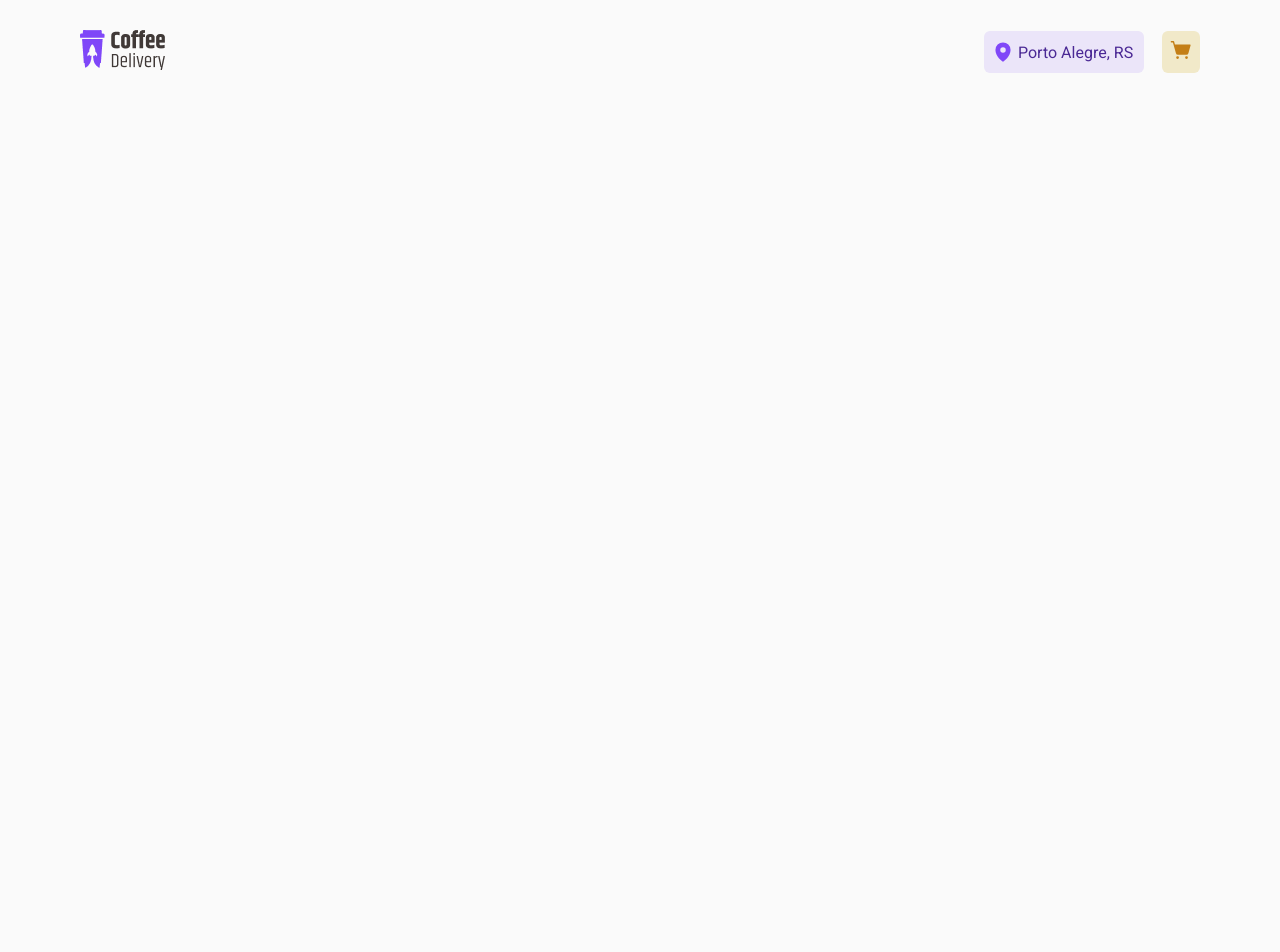
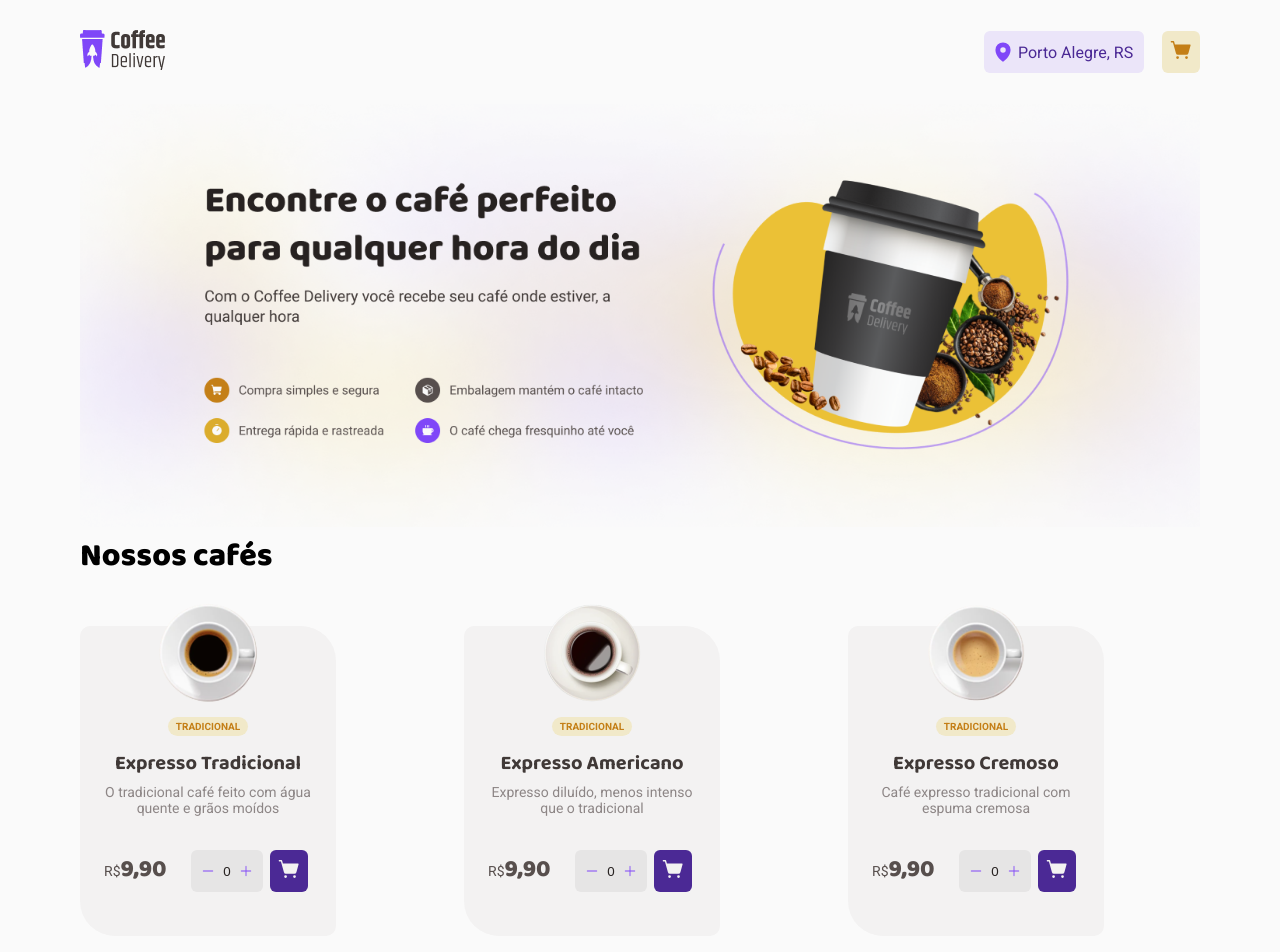
Before and after one commit to rafael-acerqueira/coffee-delivery, a React (Vite) app: page / in a window 1280 px wide. Shown: the top 952 px of the page. Before the commit the page ends 800 px from the top, so only its background shows below. Built offline with nearby package versions, Linux system fonts and the light colour scheme; the HTML template or start-up script is replaced by a standard one.

Commit message:
Create Home page

```diff
--- /dev/null
+++ b/src/pages/Home/images/index.ts
@@ -0,0 +1,31 @@
+import image from '../../../assets/images/Image.png'
+import image1 from '../../../assets/images/Image-1.png'
+import image2 from '../../../assets/images/Image-2.png'
+import image3 from '../../../assets/images/Image-3.png'
+import image4 from '../../../assets/images/Image-4.png'
+import image5 from '../../../assets/images/Image-5.png'
+import image6 from '../../../assets/images/Image-6.png'
+import image7 from '../../../assets/images/Image-7.png'
+import image8 from '../../../assets/images/Image-8.png'
+import image9 from '../../../assets/images/Image-9.png'
+import image10 from '../../../assets/images/Image-10.png'
+import image11 from '../../../assets/images/Image-11.png'
+import image12 from '../../../assets/images/Image-12.png'
+import image13 from '../../../assets/images/Image-13.png'
+
+export const images = {
+  "image-1": image,
+  "image-2": image1,
+  "image-3": image2,
+  "image-4": image3,
+  "image-5": image4,
+  "image-6": image5,
+  "image-7": image6,
+  "image-8": image7,
+  "image-9": image8,
+  "image-10": image9,
+  "image-11": image10,
+  "image-12": image11,
+  "image-13": image12,
+  "image-14": image13
+}
--- a/src/pages/Home/index.tsx
+++ b/src/pages/Home/index.tsx
@@ -1,7 +1,176 @@
-import './style'
+import { useState } from 'react'
+
+import { images } from '../Home/images'
+
+import {
+  BannerImage,
+  CoffeeList,
+  CoffeeHeader,
+  CoffeeName,
+  CoffeeContainer,
+  CoffeeCategory,
+  CoffeeItem,
+  CoffeeItemImage,
+  CoffeeCategoryContainer,
+  CoffeeDescription,
+  CoffeePriceSymbol,
+  CoffeePrice,
+  CoffeeFooterCard,
+  CoffeeCardAction,
+  BannerImageContent
+} from './style'
+
+import banner from '../../assets/images/banner.png'
+import { Cart, CartVariants } from '../../components/Cart'
+import { CoffeeCount } from '../../components/CoffeeCount'
+
+interface Coffee {
+  name: string,
+  image: string,
+  description: string,
+  price: number,
+  categories: string[]
+}
 
 export function Home() {
+
+  const [coffees, setCoffee] = useState<Coffee[]>(() => {
+    return [
+      {
+        name: 'Expresso Tradicional',
+        image: images["image-1"],
+        description: 'O tradicional café feito com água quente e grãos moídos',
+        price: 9.90,
+        categories: ['tradicional']
+      },
+      {
+        name: 'Expresso Americano',
+        image: images["image-2"],
+        description: 'Expresso diluído, menos intenso que o tradicional',
+        price: 9.90,
+        categories: ['tradicional']
+      },
+      {
+        name: 'Expresso Cremoso',
+        image: images["image-3"],
+        description: 'Café expresso tradicional com espuma cremosa',
+        price: 9.90,
+        categories: ['tradicional']
+      },
+      {
+        name: 'Expresso Gelado',
+        image: images["image-4"],
+        description: 'Bebida preparada com café expresso e cubos de gelo',
+        price: 9.90,
+        categories: ['tradicional', 'gelado']
+      },
+      {
+        name: 'Café com Leite',
+        image: images["image-5"],
+        description: 'Meio a meio de expresso tradicional com leite vaporizado',
+        price: 9.90,
+        categories: ['tradicional', 'com leite']
+      },
+      {
+        name: 'Latte',
+        image: images["image-6"],
+        description: 'Uma dose de café expresso com o dobro de leite e espuma cremosa',
+        price: 9.90,
+        categories: ['tradicional', 'com leite']
+      },
+      {
+        name: 'Capuccino',
+        image: images["image-7"],
+        description: 'Bebida com canela feita de doses iguais de café, leite e espuma',
+        price: 9.90,
+        categories: ['tradicional', 'com leite']
+      },
+      {
+        name: 'Macchiato',
+        image: images["image-8"],
+        description: 'Café expresso misturado com um pouco de leite quente e espuma',
+        price: 9.90,
+        categories: ['tradicional', 'com leite']
+      },
+      {
+        name: 'Mocaccino',
+        image: images["image-9"],
+        description: 'Café expresso com calda de chocolate, pouco leite e espuma',
+        price: 9.90,
+        categories: ['tradicional', 'com leite']
+      },
+      {
+        name: 'Chocolate Quente',
+        image: images["image-10"],
+        description: 'Bebida feita com chocolate dissolvido no leite quente e café',
+        price: 9.90,
+        categories: ['especial', 'com leite']
+      },
+      {
+        name: 'Cubano',
+        image: images["image-11"],
+        description: 'Drink gelado de café expresso com rum, creme de leite e hortelã',
+        price: 9.90,
+        categories: ['especial', 'alcoólico', 'gelado']
+      },
+      {
+        name: 'Havaiano',
+        image: images["image-12"],
+        description: 'Bebida adocicada preparada com café e leite de coco',
+        price: 9.90,
+        categories: ['especial']
+      },
+      {
+        name: 'Árabe',
+        image: images["image-13"],
+        description: 'Bebida preparada com grãos de café árabe e especiarias',
+        price: 9.90,
+        categories: ['especial']
+      },
+      {
+        name: 'Irlandês',
+        image: images["image-14"],
+        description: 'Bebida a base de café, uísque irlandês, açúcar e chantilly',
+        price: 9.90,
+        categories: ['especial', 'alcoólico']
+      }
+    ]
+  })
+
+
+
   return (
-    <div></div>
+    <>
+      <BannerImageContent>
+        <BannerImage src={banner} alt="" />
+      </BannerImageContent>
+      <CoffeeList>
+        <CoffeeHeader>Nossos cafés</CoffeeHeader>
+        <CoffeeContainer>
+          {coffees.map(coffee => (
+            <CoffeeItem key={coffee.name}>
+              <CoffeeItemImage src={coffee.image} />
+              <CoffeeCategoryContainer>
+                {coffee.categories.map(category => (
+                  <CoffeeCategory key={category}>{category}</CoffeeCategory>
+                ))}
+              </CoffeeCategoryContainer>
+              <CoffeeName>{coffee.name}</CoffeeName>
+              <CoffeeDescription>{coffee.description}</CoffeeDescription>
+              <CoffeeFooterCard>
+                <div>
+                  <CoffeePriceSymbol>R$</CoffeePriceSymbol>
+                  <CoffeePrice>{coffee.price.toLocaleString("pt-BR", { minimumFractionDigits: 2 })}</CoffeePrice>
+                </div>
+                <CoffeeCardAction>
+                  <CoffeeCount />
+                  <Cart variant={CartVariants.card} />
+                </CoffeeCardAction>
+              </CoffeeFooterCard>
+            </CoffeeItem>
+          ))}
+        </CoffeeContainer>
+      </CoffeeList>
+    </>
   )
 }
--- a/src/pages/Home/style.ts
+++ b/src/pages/Home/style.ts
@@ -0,0 +1,133 @@
+import styled from 'styled-components'
+
+export const BannerImage = styled.img`
+  width: 100%;
+`
+
+export const BannerImageContent = styled.div`
+  margin: 0 auto;
+  max-width: 70rem;
+
+  @media only screen and (max-width: 1120px) {
+    width: 48rem;
+  }
+
+  @media only screen and (max-width: 768px) {
+    width: 26.5rem;
+  }
+`
+
+export const CoffeeList = styled.div`
+  margin: 0 auto;
+  width: 70rem;
+
+  @media only screen and (max-width: 1120px) {
+    width: 48rem;
+  }
+
+  @media only screen and (max-width: 768px) {
+    width: 26.5rem;
+  }
+`
+
+export const CoffeeHeader = styled.h1`
+  font-size: 2rem;
+  font-family: "Baloo 2", sans-serif;
+  font-weight: 800;
+  margin-bottom: 2.75rem;
+
+  @media only screen and (max-width: 768px) {
+    text-align: center;
+  }
+`
+
+export const CoffeeName = styled.h1`
+  color: var(--base-subtitle);
+  font-size: 1.25rem;
+  font-family: "Baloo 2", sans-serif;
+  line-height: 130%;
+  font-weight: bold;
+  margin-bottom: .5rem;
+`
+
+export const CoffeeContainer = styled.div`
+  width: 100%;
+  display: grid;
+  grid-template-columns: repeat(4, 1fr);
+  column-gap: 2rem;
+  row-gap: 2.5rem;
+
+  @media only screen and (max-width: 1440px) {
+    grid-template-columns: repeat(3, 1fr);
+  }
+
+  @media only screen and (max-width: 1120px) {
+    grid-template-columns: repeat(2, 1fr);
+    justify-items: center;
+  }
+
+  @media only screen and (max-width: 768px) {
+    grid-template-columns: 1fr;
+  }
+`
+
+export const CoffeeCategory = styled.span`
+  background-color: var(--yellow-light);
+  color: var(--yellow-dark);
+  font-size: 0.625rem;
+  font-weight: bold;
+  padding: 0.25rem 0.5rem;
+  text-transform: uppercase;
+  border-radius: 12px;
+`
+
+export const CoffeeCategoryContainer = styled.div`
+  margin-bottom: 1rem;
+`
+
+export const CoffeeItem = styled.div`
+  width: 16rem;
+  height: 19.375rem;
+  background-color: var(--base-card);
+  border-radius: 10px 35px;
+  display: flex;
+  flex-direction: column;
+  align-items: center;
+`
+
+export const CoffeeItemImage = styled.img`
+  margin-top: -1.438rem;
+  margin-bottom: 0.75rem;
+`
+
+export const CoffeeDescription = styled.p`
+  color: var(--base-label);
+  text-align: center;
+  font-size: 0.875rem;
+  padding: 0 1.25rem;
+`
+
+export const CoffeePriceSymbol = styled.span`
+  color: var(--base-text);
+  font-size: 0.875rem;
+`
+
+export const CoffeePrice = styled.span`
+  color: var(--base-text);
+  font-size: 1.5rem;
+  font-family: "Baloo 2", sans-serif;
+  font-weight: 800;
+`
+
+export const CoffeeFooterCard = styled.div`
+  display: grid;
+  grid-template-columns: 40% 1fr;
+  width: 13rem;
+  margin-top: 2.125rem;
+`
+
+export const CoffeeCardAction = styled.div`
+  display: flex;
+  justify-content: space-around;
+  align-items: center;
+`
```
Also changed, not shown: src/assets/images/banner.png (added).
